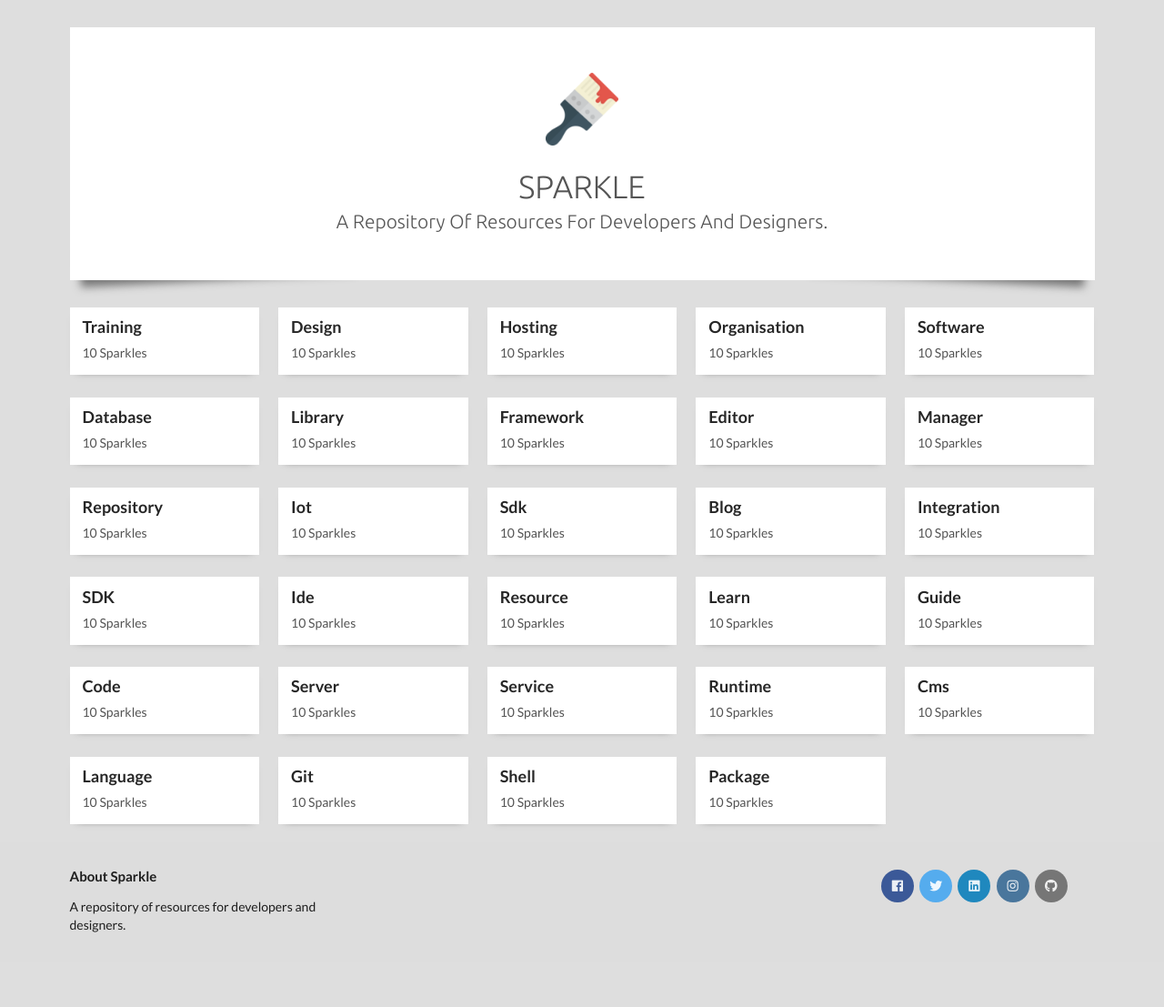
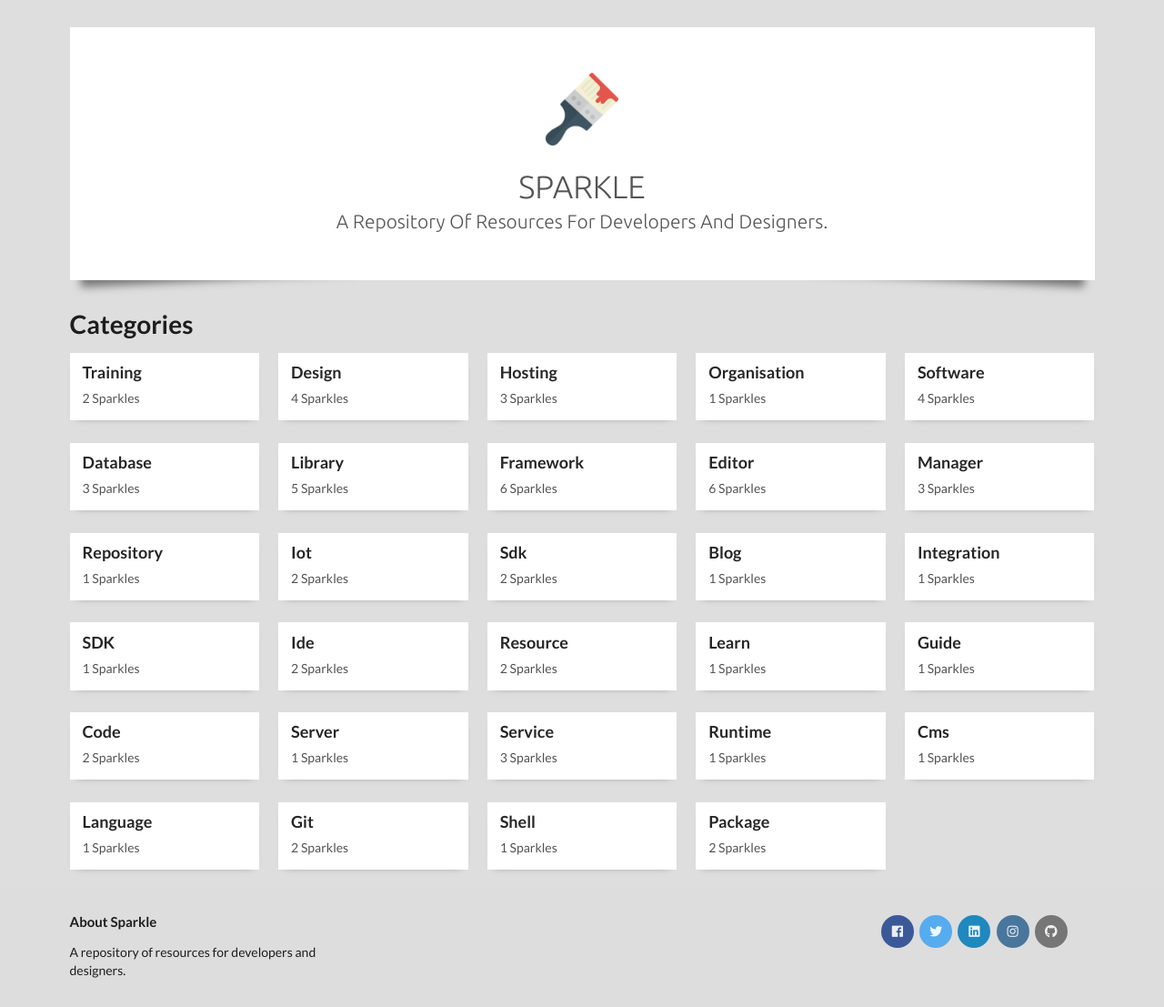
Before and after one commit to guyswhocode/sparkle, a Jekyll site: the page built from categories.html, in a window 1280 px wide. Shown: the whole page at 91% size. Built offline with Jekyll 4.4.1, drawn with Linux system fonts in a browser that asks for light colours; nearby versions of some CDN libraries; before the commit the page ends 1057 px from its top, so only the background shows below that.

Commit message:
adds categories page

```diff
--- a/categories.html
+++ b/categories.html
@@ -2,13 +2,19 @@
 layout : page
 ---
 
+<h1 class="ui header">Categories</h1>
 <div>
 	<div class="ui five stackable cards" id="category-list">
 		{% for category in site.categories %}
+		{% assign numb = 0 %}
+
 		<div class="card">
 			<div class="content">
-				<a class="header">{{ category }}</a>
-				<div class="description">10 Sparkles</div>
+				<a class="header" id="{{ category[0] | slugify }}">{{ category[0] }}</a>
+				{% for post in category[1] %}
+				{% assign numb = numb | plus: 1 %}
+				{% endfor %}
+				<div class="description">{{ numb }} Sparkles</div>
 			</div>
 		</div>
 		{% endfor %}
```
